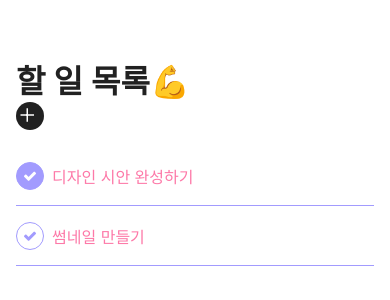
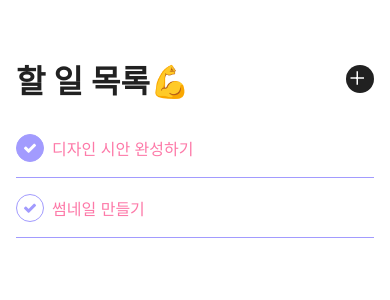
Before and after one commit to Joowon0220/My-app, a React Native app: screen / in a window 390 px wide. Shown: the top 300 px of the page. Built offline with nearby package versions, Linux system fonts and the light colour scheme.

Commit message:
할일 추가 기능

```diff
--- a/App.js
+++ b/App.js
@@ -4,6 +4,7 @@
 //SafeAreaView : 배치가 일정한 구역 안에서만 될 수 있도록 설정
 import Header from './components/Header'
 import TodoItem from './components/TodoItem'
+import TaskModal from './components/TaskModal'
 
 export default function App() {
 
@@ -11,7 +12,8 @@
     <SafeAreaView>
         <Header/>
         <TodoItem title="디자인 시안 완성하기" done={true}/>
-        <TodoItem title="썸네일 만들기" done={false}/>
+      <TodoItem title="썸네일 만들기" done={false} />
+      <TaskModal isVisible={false}/>
     </SafeAreaView>
   );
 }
--- a/components/Header.js
+++ b/components/Header.js
@@ -4,8 +4,10 @@
     Text,
     TouchableOpacity,
     StyleSheet,
+    Platform,
 } from 'react-native'
 import{Ionicons} from '@expo/vector-icons'
+// import { Platform } from 'node:os'
 const Header = () => {
     return (
         <View style={styles.container}>
@@ -21,9 +23,13 @@
 
 const styles = StyleSheet.create({
     container: {
+        flexDirection: 'row',
+        alignItems: 'center',
+        justifyContent:'space-between',
         marginTop: 56,
         marginBottom: 16,
         marginLeft: 16,
+        marginRight: 16,
     },
     title:{
         color: '#212121',
@@ -33,10 +39,12 @@
     button: {
         width: 28,
         height: 28,
-        borderRadius: 25,
+        borderRadius: 14,
         backgroundColor: '#212121',
         justifyContent: 'center',
-        alignItems:'center',
+        alignItems: 'center',
+        paddingTop: Platform.select({ ios: 2, android: 2}),
+        paddingLeft:Platform.select({ios:1, android:3}),
 
     },
 })
--- /dev/null
+++ b/components/TaskModal.js
@@ -0,0 +1,40 @@
+import React from 'react'
+import {
+  View,
+  TextInput,
+  StyleSheet,
+} from 'react-native'
+import Modal from 'react-native-modal'
+
+const TaskModal = ({
+  isVisible,
+}) => {
+   return (
+  <Modal
+    isVisible={isVisible}
+    avoidKeyboard
+  >
+    <View style={styles.container}>
+      <TextInput placeholder="새로운 신나는일 추가 🐾"/>
+    </View>
+  </Modal>
+
+
+  )
+}
+
+const styles = StyleSheet.create({
+  modal: {
+    justifyContent: 'flex-end',
+    margin:0,
+  },
+  container: {
+    padding: 16,
+    backgroundColor: '#FFF',
+    borderTopLeftRadius: 8,
+    borderTopRightRadius:8,
+
+  }
+})
+
+export default TaskModal;
--- a/package.json
+++ b/package.json
@@ -16,6 +16,7 @@
     "react": "16.13.1",
     "react-dom": "16.13.1",
     "react-native": "https://github.com/expo/react-native/archive/sdk-40.0.1.tar.gz",
+    "react-native-modal": "^11.10.0",
     "react-native-web": "^0.16.0"
   },
   "devDependencies": {
```
Also changed, not shown: 1 other file (tests, documents, lock files or other folders).
